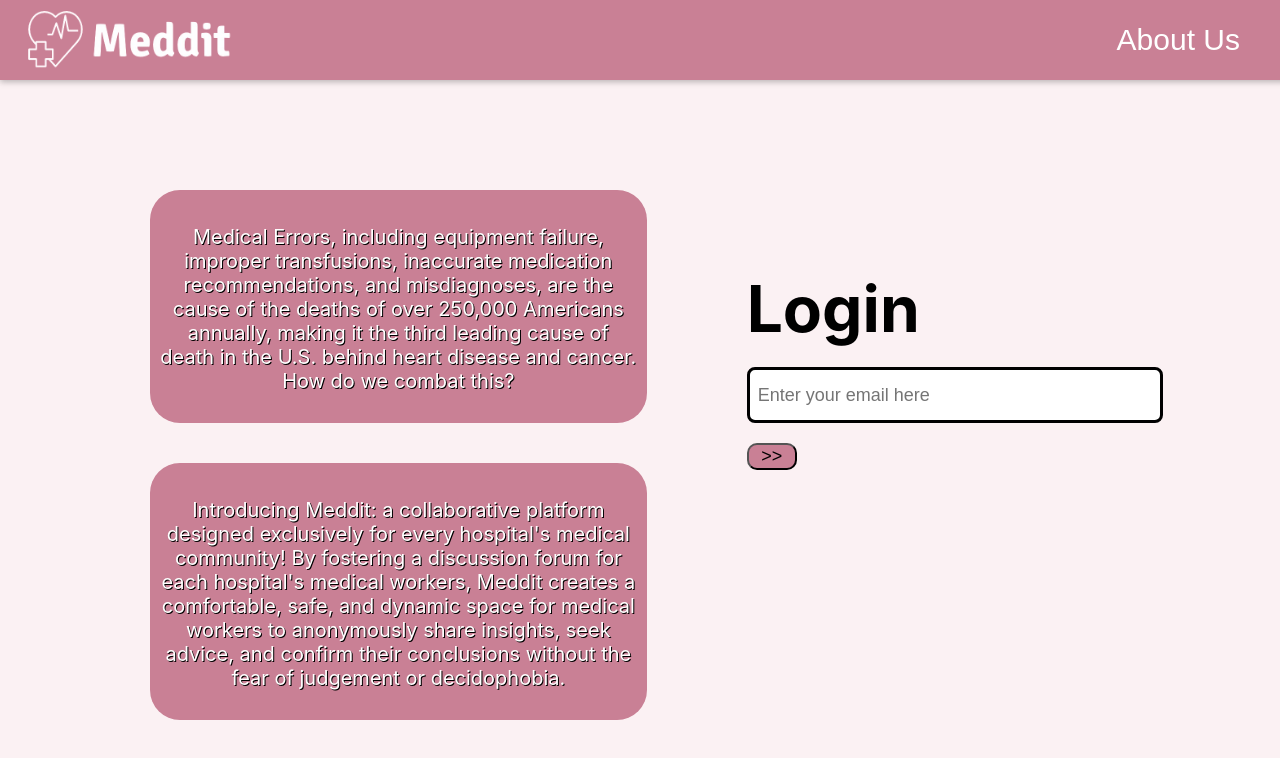
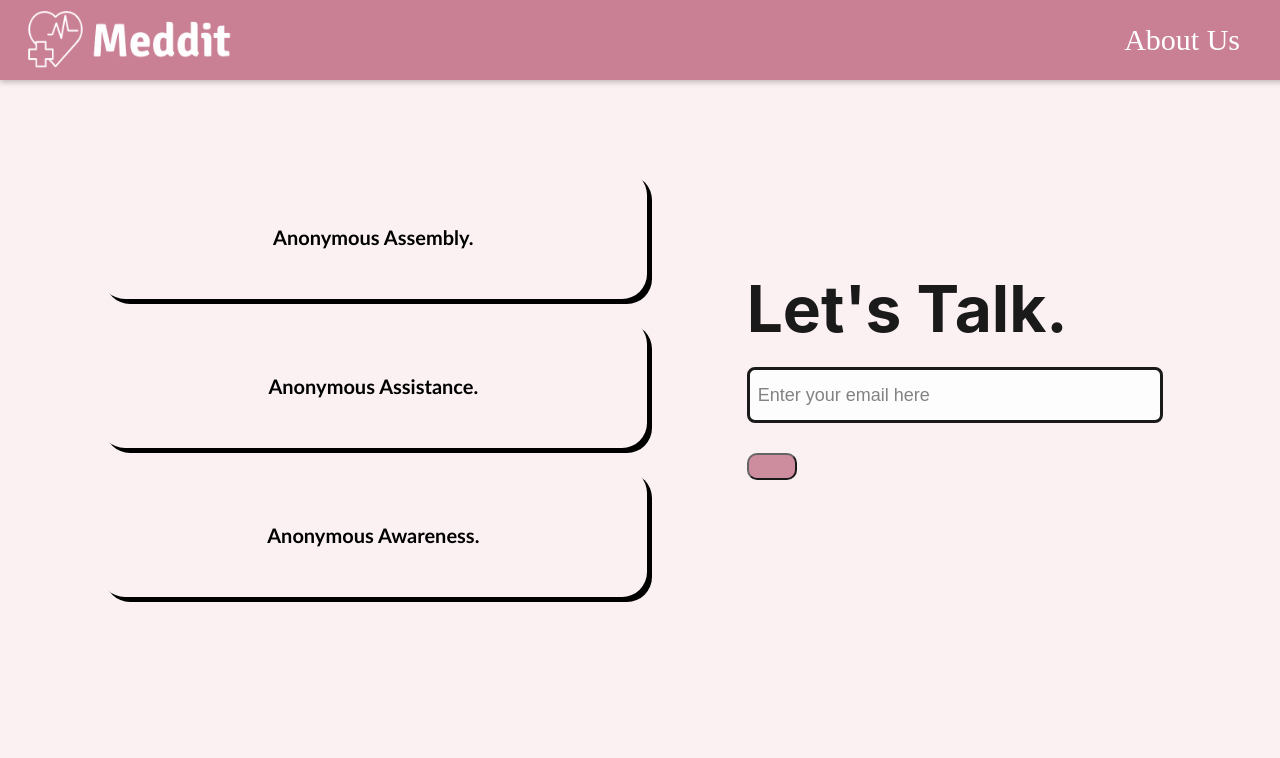
Before and after one commit to Raviteja-Tammana/Meddit, a React (Create React App) app in the folder Frontend/meddit_frontend/: page / in a window 1280 px wide. Shown: the top 758 px of the page. Built offline with nearby package versions, Linux system fonts and the light colour scheme.

Commit message:
differentiated Login Page and styled About Page

```diff
--- a/Frontend/meddit_frontend/src/creatingPost/creating.css
+++ b/Frontend/meddit_frontend/src/creatingPost/creating.css
@@ -10,10 +10,11 @@
 }
 
 .newPost-Content {
+    text-align: center;
     font-size: 20px;
     height: 300px;
     width: 800px;
-    margin-left: 300px;
+    margin-left: 337px;
     overflow-wrap: break-word;
     resize: none;
     border-radius: 10px;
--- a/Frontend/meddit_frontend/src/landing_page/navigation/MainNavigation.css
+++ b/Frontend/meddit_frontend/src/landing_page/navigation/MainNavigation.css
@@ -41,6 +41,7 @@
   }
 
   .abUs {
+    font-family: cursive;
     background-color: #C98095;
     color: white;
     border: 0px solid black;
--- a/Frontend/meddit_frontend/src/landing_page/pages/AboutUs.css
+++ b/Frontend/meddit_frontend/src/landing_page/pages/AboutUs.css
@@ -0,0 +1,12 @@
+.info {
+    font-size: 20px;
+    font-family:'Trebuchet MS', 'Lucida Sans Unicode', 'Lucida Grande', 'Lucida Sans', Arial, sans-serif;
+    border-radius: 25px;
+    box-shadow: 5px 5px black;
+}
+
+.allContent {
+    margin-right: 50px;
+    margin-top: 140px;
+    font-family:'Courier New', Courier, monospace;
+}
--- a/Frontend/meddit_frontend/src/landing_page/pages/LoginPage.css
+++ b/Frontend/meddit_frontend/src/landing_page/pages/LoginPage.css
@@ -18,18 +18,18 @@
 }
 
 .info{
+    animation: fadeIn 5s;
+    -webkit-animation: fadeIn 5s;
+    -moz-animation: fadeIn 5s;
+    -o-animation: fadeIn 5s;
+    -ms-animation: fadeIn 5s;
     display: block;
-    font-weight: 400;
-    font-size: 20px;
-    margin: 40px 100px 0px 100px;
+    font-size: 100rem;
+    margin: 20px 100px 0px 100px;
     padding: 30px;
-    background-color: #C98095;
-    color: white;
-    padding: 10px;
-    border-radius: 30px;
+    color: black;
     text-align: center;
-    margin-left: 150px;
-    text-shadow: 1px 1px black;
+    font-weight: bolder;
 }
 
 .info h2{
@@ -53,6 +53,7 @@
 }
 
 .inputButton {
+    margin-top: 10px;
     background-color: #C98095;
     color: black;
     border-width: 2px;
@@ -60,3 +61,36 @@
     font-size: 18px;
     width: 50px;
 }
+
+.mainContainer {
+    animation: fadeIn 9s;
+    -webkit-animation: fadeIn 9s;
+    -moz-animation: fadeIn 9s;
+    -o-animation: fadeIn 9s;
+    -ms-animation: fadeIn 9s;
+}
+
+@keyframes fadeIn {
+    0% { opacity: 0; }
+    100% { opacity: 1; }
+}
+
+@-moz-keyframes fadeIn {
+    0% { opacity: 0; }
+    100% { opacity: 1; }
+}
+
+@-webkit-keyframes fadeIn {
+    0% { opacity: 0; }
+    100% { opacity: 1; }
+}
+
+@-o-keyframes fadeIn {
+    0% { opacity: 0; }
+    100% { opacity: 1; }
+}
+
+@-ms-keyframes fadeIn {
+    0% { opacity: 0; }
+    100% { opacity: 1; }
+}
--- a/Frontend/meddit_frontend/src/landing_page/pages/LoginPage.js
+++ b/Frontend/meddit_frontend/src/landing_page/pages/LoginPage.js
@@ -1,7 +1,7 @@
 import React, { useState } from "react";
 import {Link, useNavigate } from "react-router-dom";
 
-import data from './data.js'
+import datalog from './datalog.js'
 import './LoginPage.css'
 
 // This is a div for the single block of text.
@@ -54,7 +54,7 @@ const Login  = (props) => {
     return(
     <div className={"mainContainer"}>
         <div className={"titleContainer"}>
-            <div>Login</div>
+            <div>Let's Talk.</div>
         </div>
         <br />
         <div className={"inputContainer"}>
@@ -70,7 +70,7 @@ const Login  = (props) => {
                 className={"inputButton"}
                 type="button"
                 onClick={onButtonClick}
-                value={'>>'}
+                value={''}
                 />
             {emailErr && <p>Your email is invalid</p>}
         </div>
@@ -79,7 +79,7 @@ const Login  = (props) => {
 
 // Having all our divs on the landing page.
 const LoginPage = () => {
-    const AllDivs = data.map(info => {
+    const AllDivs = datalog.map(info => {
         return (
             <SingleDiv
                 title={info.title}
--- a/Frontend/meddit_frontend/src/landing_page/pages/data.js
+++ b/Frontend/meddit_frontend/src/landing_page/pages/data.js
@@ -2,11 +2,11 @@ import React from "react";
 
 const data = [
     {
-        content: 'Medical Errors, including equipment failure, improper transfusions, inaccurate medication recommendations, and misdiagnoses, are the cause of the deaths of over 250,000 Americans annually, making it the third leading cause of death in the U.S. behind heart disease and cancer. How do we combat this?'
+        content: 'Medical Errors are the cause of the deaths of over 250,000 Americans annually, making it the third leading cause of death in the U.S. behind heart disease and cancer. Examples of these medical errors include equipment failure, improper transfusions, inaccurate medication recommendations, and misdiagnoses; as human beings, we present our bodies and our lives to hospitals and medical workers without a second thought, but evidently, the mistakes they make are a large reason why many people lose them. But medical workers are human beings too, so rather than blaming them, why not come up with a way to help them?'
     },
 
     {
-        content: 'Introducing Meddit: a collaborative platform designed exclusively for every hospital\'s medical community! By fostering a discussion forum for each hospital\'s medical workers, Meddit creates a comfortable, safe, and dynamic space for medical workers to anonymously share insights, seek advice, and confirm their conclusions without the fear of judgement or decidophobia.'
+        content: 'Introducing Meddit: a collaborative platform designed exclusively for every hospital\'s medical community! Many of the medical errors made today are due to human emotions, including stress and confusion. And many times, because of their fear and/or ego, medical workers hesitate to reach out for assistance even when they\'re not confident in their decisions. THAT is the issue Meddit hopes to tackle; by fostering a discussion forum for each hospital\'s medical workers, Meddit creates a comfortable, safe, and dynamic space for medical workers to anonymously share insights, seek advice, and confirm their conclusions without the fear of judgement or decidophobia. Through this wonderful exchange of knowledge, medical workers can also gain awareness to common mistakes and errors and learn not to perform them themselves, leading to an overall decrease in medical errors and therefore decrease in the number of deaths of human beings.'
     }
 ]
 
--- /dev/null
+++ b/Frontend/meddit_frontend/src/landing_page/pages/datalog.js
@@ -0,0 +1,17 @@
+import React from "react";
+
+const datalog = [
+    {
+        content: 'Anonymous Assembly.'
+    },
+
+    {
+        content: 'Anonymous Assistance.'
+    },
+
+    {
+        content: 'Anonymous Awareness.'
+    }
+]
+
+export default datalog
```
